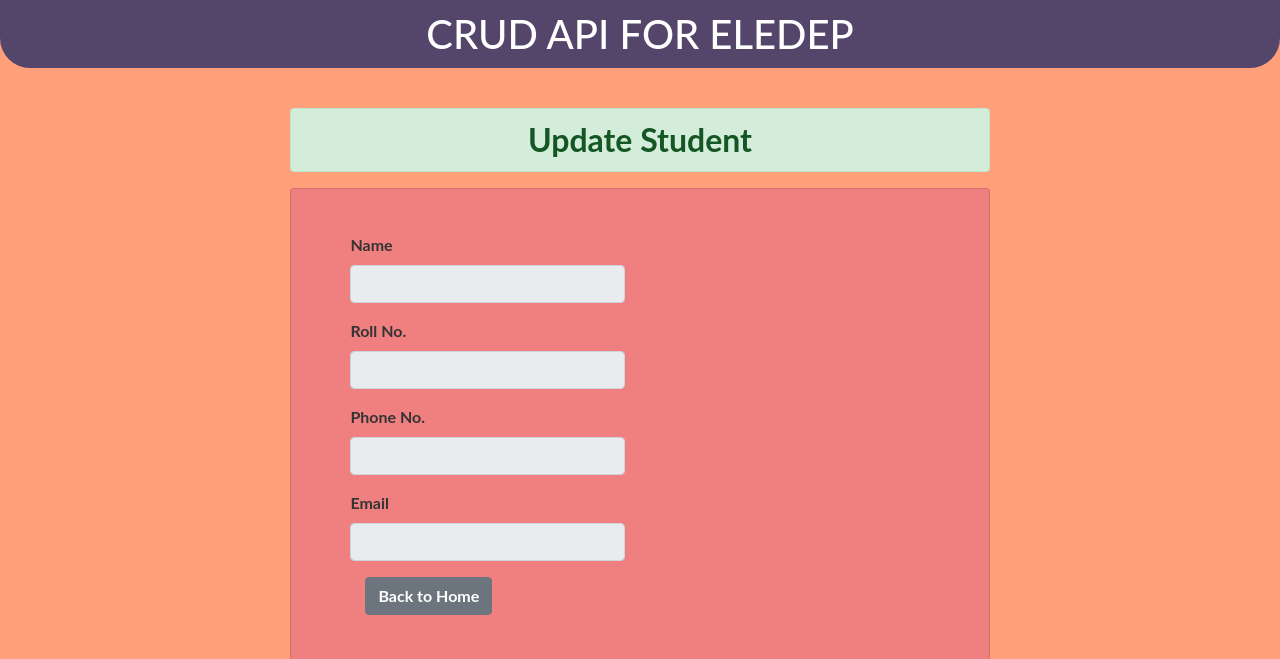
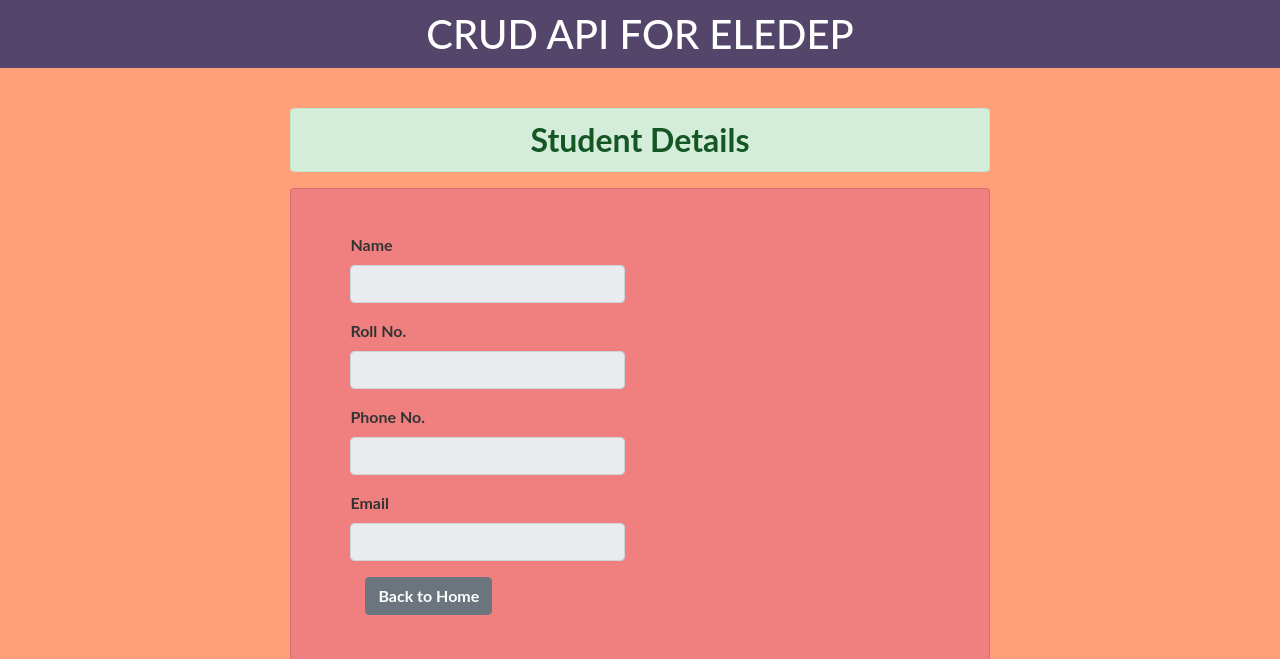
Before and after one commit to abhinavsaxena2308/CRUD-api-for-eledep, a Node server app: template views/edit.ejs in a window 1280 px wide. Shown: the top 659 px of the page. Run offline with Node 20, Linux system fonts and the light colour scheme; the template is opened without the code that fills it, so the values that code supplies are empty; some libraries are stand-ins or nearby versions; some web fonts are replaced.

Commit message:
final-commit

```diff
--- a/views/edit.ejs
+++ b/views/edit.ejs
@@ -9,13 +9,13 @@
     <link rel="stylesheet" href="css/all.css">
 </head>
 <body>
-    <div class="text-center text-white " style="background-color:#54456b; height: fit-content; border-bottom-left-radius: 30px; border-bottom-right-radius: 30px;">
+    <div class="text-center text-white " style="background-color:#54456b; height: fit-content;">
 
         <h1 class="heading">CRUD API FOR ELEDEP</h1>
     </div>
     <div class="col ">
         <div class="col-lg-7 mx-auto">
-            <h2 class="alert alert-success text-center" style="font-weight: bolder;">Update Student</h2>
+            <h2 class="alert alert-success text-center" style="font-weight: bolder;">Student Details</h2>
             <div class="card mt-2 mx-auto p-4 " style="background-color: lightcoral;">
                 <div class="card-body" style="background-color: lightcoral;">
                     <div class="container">
@@ -101,9 +101,9 @@
                 <a class="btn btn-link btn-floating btn-lg text-dark m-1" href="https://www.instagram.com/abhi_23082k3/" target="next" role="button"
                     data-mdb-ripple-color="dark"><i class="fab fa-instagram" style="color:#fff;font-size: xx-large;"></i>
                 </a>
-                <a class="btn btn-link btn-floating btn-lg text-dark m-1" href="https://t.me/SSB_hai_hojayega" target="next" role="button"
+                <!-- <a class="btn btn-link btn-floating btn-lg text-dark m-1" href="https://t.me/SSB_hai_hojayega" target="next" role="button"
                     data-mdb-ripple-color="dark"><i class="fab fa-telegram" style="color:#fff;font-size: xx-large;"></i>
-                </a>
+                </a> -->
 
 
             </div>
--- a/views/index.ejs
+++ b/views/index.ejs
@@ -15,7 +15,7 @@
     <!-- <footer class="text-center text-lg-start" style="background-color:#54456b;"> -->
 
         <!-- Copyright -->
-        <div class="text-center text-white " style="background-color:#54456b; height: fit-content; border-bottom-left-radius: 30px; border-bottom-right-radius: 30px;">
+        <div class="text-center text-white " style="background-color:#54456b; height: fit-content;">
 
             <h1 class="heading">CRUD API FOR ELEDEP</h1>
         </div>
```
